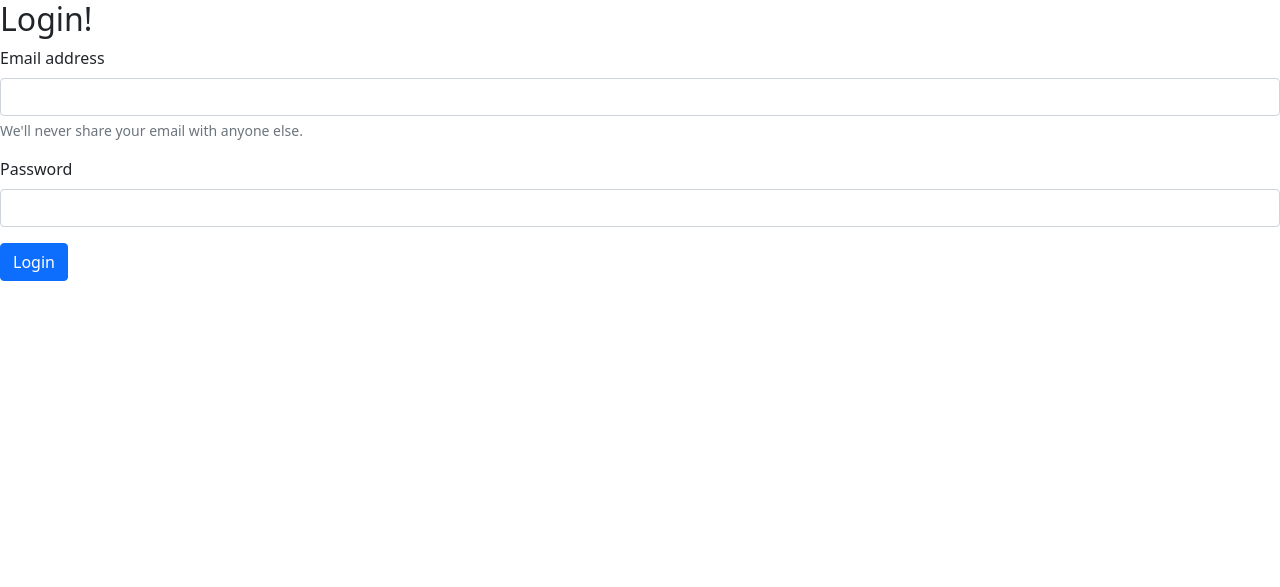
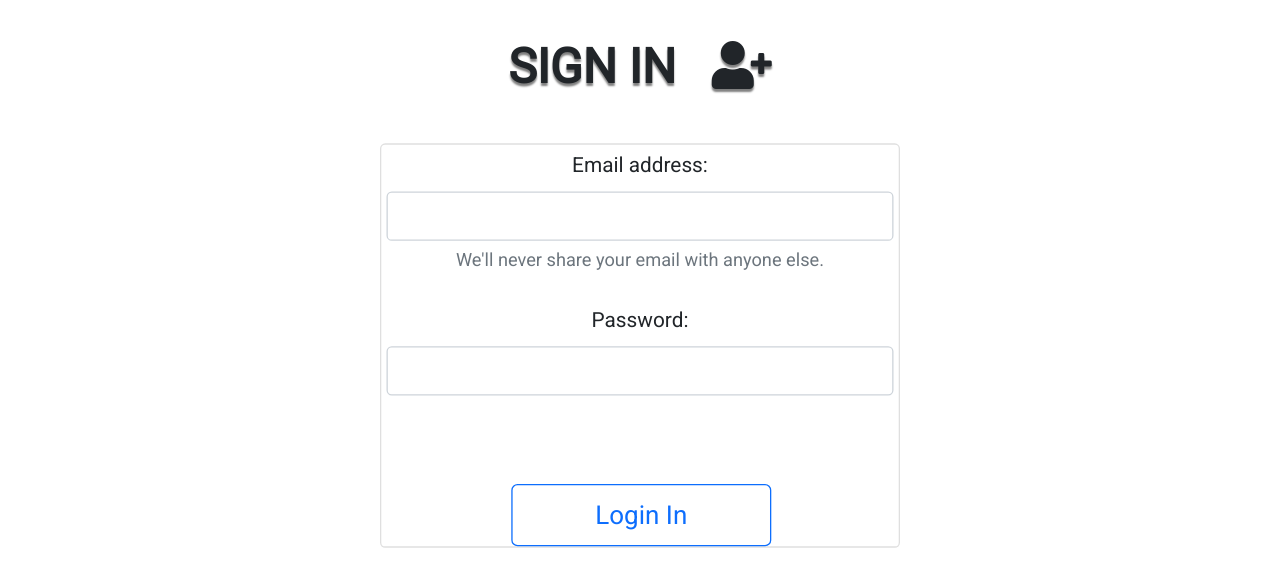
Before and after one commit to omshukla11/todolist, a Django app: page /login/ in a window 1280 px wide. Shown: the top 587 px of the page. Run offline with Django 3.2, Linux system fonts and the light colour scheme.

Commit message:
CSS added in Update, Create, Login Pages

```diff
--- a/templates/login.html
+++ b/templates/login.html
@@ -5,29 +5,64 @@
 <head>
     <link href="https://cdn.jsdelivr.net/npm/bootstrap@5.1.0/dist/css/bootstrap.min.css" rel="stylesheet"
         integrity="sha384-KyZXEAg3QhqLMpG8r+8fhAXLRk2vvoC2f3B09zVXn8CA5QIVfZOJ3BCsw2P0p/We" crossorigin="anonymous">
+    <link rel="preconnect" href="https://fonts.googleapis.com">
+    <link rel="preconnect" href="https://fonts.gstatic.com" crossorigin>
+    <link href="https://fonts.googleapis.com/css2?family=Roboto&display=swap" rel="stylesheet">
     <meta charset="UTF-8">
     <meta http-equiv="X-UA-Compatible" content="IE=edge">
     <meta name="viewport" content="width=device-width, initial-scale=1.0">
+    <link rel="canonical" href="https://getbootstrap.com/docs/5.0/examples/sign-in/">
+    <link rel="stylesheet" href="https://cdnjs.cloudflare.com/ajax/libs/font-awesome/5.15.3/css/all.min.css"
+        integrity="sha512-iBBXm8fW90+nuLcSKlbmrPcLa0OT92xO1BIsZ+ywDWZCvqsWgccV3gFoRBv0z+8dLJgyAHIhR35VZc2oM/gI1w=="
+        crossorigin="anonymous" referrerpolicy="no-referrer" />
+
     <title> Login User </title>
+    <style>
+        body {
+            font-family: 'Roboto', sans-serif;
+        }
+
+        .card {
+            width: 400px;
+        }
+
+        .btn-outline-primary {
+            transform: translateX(100px);
+            width: 200px;
+        }
+
+        .heading {
+            font-size: 3rem;
+            padding: 3%;
+
+        }
+
+        .mb-3 {
+            padding: 1%;
+        }
+    </style>
 </head>
 
 <body>
-    <h2 class="temp"> Login! </h1>
-        <form class="temp" method="POST"> {% csrf_token %}
-            <div class="mb-3">
-                <label for="exampleInputEmail1" class="form-label">Email address</label>
-                <input type="email" name= "email" class="form-control" id="exampleInputEmail1" aria-describedby="emailHelp">
+    <center>
+        <h2 class="temp heading">SIGN IN &nbsp; <i class="fas fa-user-plus"></i></h2><br><br>
+        <form class="card" method="POST" enctype="multipart/form-data"> {% csrf_token %}
+            <div class="mb-3" data-toggle="tooltip" data-placement="right"
+                title="We'll never share your email with anyone else.">
+                <label for="exampleInputEmail1" class="form-label">Email address: </label>
+                <input type="email" name="email" class="form-control" id="exampleInputEmail1"
+                    aria-describedby="emailHelp">
                 <div id="emailHelp" class="form-text">We'll never share your email with anyone else.</div>
             </div>
-            <div class="mb-3">
-                <label for="exampleInputPassword1" class="form-label">Password</label>
+            <div class="mb-3" data-toggle="tooltip" data-placement="right"
+                title=' Your password must be 8-20 characters long, contain letters and numbers, and must not contain spaces,special characters, or emoji.'>
+                <label for="exampleInputPassword1" class="form-label">Password: </label>
                 <input type="password" name="password" class="form-control" id="exampleInputPassword1">
             </div>
-            {% for m in messages %}
-            {{m}}
-            {% endfor %}
-            <button type="submit" class="btn btn-primary">Login</button>
+            <br><br>
+            <button type="submit" class="btn btn-lg btn-outline-primary">Login In</button>
         </form>
+    </center>
 </body>
 
 {% endblock %}
--- a/templates/register.html
+++ b/templates/register.html
@@ -82,7 +82,7 @@
             </div><br><br>
             <button type="submit" class="btn btn-primary">Register</button>
         </form> -->
-        <h2 class="temp heading">SIGN IN &nbsp; <i class="fas fa-user-plus"></i></h2><br><br>
+        <h2 class="temp heading">SIGN UP &nbsp; <i class="fas fa-user-plus"></i></h2><br><br>
 
         <form class="card" method="POST" enctype="multipart/form-data"> {% csrf_token %}
             <div class="mb-3" data-toggle="tooltip" data-placement="right"
--- a/todo/views.py
+++ b/todo/views.py
@@ -14,7 +14,6 @@
     else:
         form = CreateUserForm()
         if request.method == 'POST':
-            print(request.FILES)
             form = CreateUserForm(request.POST, request.FILES)
             if form.is_valid():
                 form.save()
@@ -75,7 +74,6 @@
 def updatetodo(request, id=None):
     todo = get_object_or_404(Todo, id=id)
     form = TodoForm(request.POST or None, instance=todo)
-    print(form.is_valid())
     if form.is_valid():
         obj = form.save(commit=False)
         obj.instance.user = request.user
```
Also changed, not shown: templates/create.html (+55 -6 lines), templates/update.html (+56 -5 lines), db.sqlite3.
